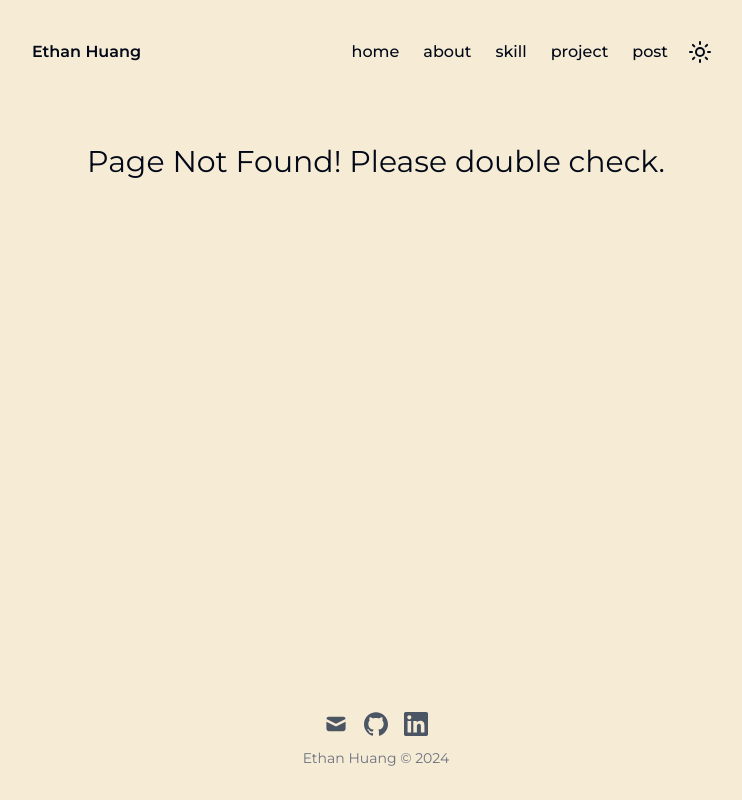
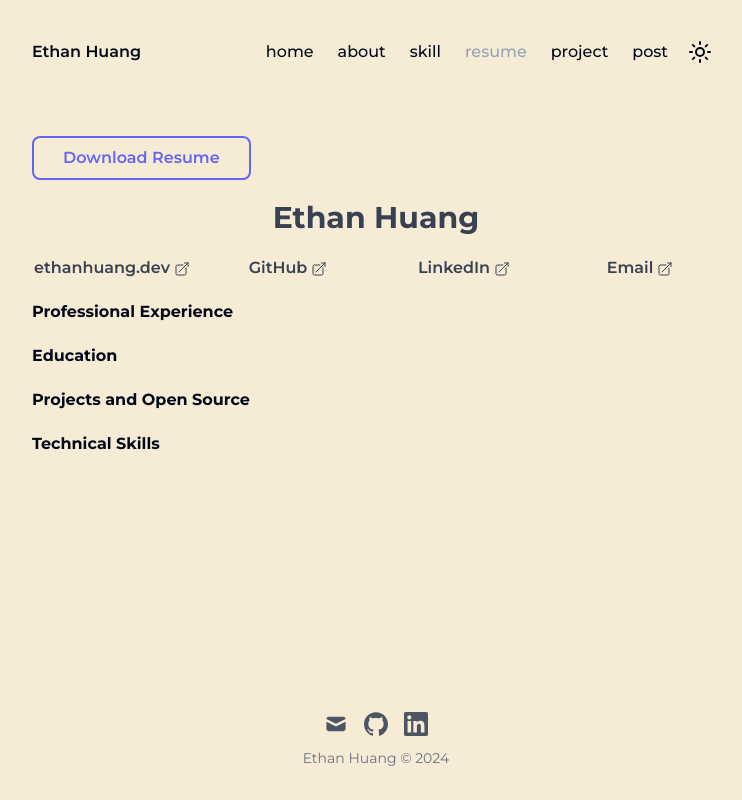
Before and after one commit to ethanh6/ethanhuang.dev, a Next.js app: page /resume in a window 1280 px wide. Before the commit this address had no page. Shown: the whole page, without its empty margins (264-1006 px from the left). Built offline with nearby package versions, Linux system fonts and the light colour scheme.

Commit message:
added resume tab

```diff
--- /dev/null
+++ b/src/app/resume/page.tsx
@@ -0,0 +1,63 @@
+import type { NextPage, Metadata } from 'next';
+import { ArticleJsonLd } from 'next-seo';
+import { siteConfigs } from '@/configs/siteConfigs';
+import CustomLink from '@/components/CustomLink';
+
+export const metadata: Metadata = {
+  title: 'About',
+};
+
+type Props = {};
+
+const Home: NextPage<Props> = () => {
+  return (
+    <article className="prose dark:prose-dark md:prose-lg prose-p:text-lg my-8 space-y-3 transition-colors md:space-y-5">
+      <div className="grid grid-cols-3 gap-4 text-center text-gray-700 dark:text-gray-300">
+        <p className="col-start-1 flex items-center justify-center border-2 border-indigo-500 rounded-lg p-2 text-indigo-500 font-semibold hover:bg-indigo-500 hover:text-white cursor-pointer transition-colors">Download Resume</p>
+      </div>
+      <div className="my-4 grid grid-cols-3 gap-4 text-center text-gray-700 dark:text-gray-300">
+        <p className="flex items-center justify-center text-3xl font-bold col-start-2">Ethan Huang</p>
+      </div>
+      <div className="my-4 grid grid-cols-4 gap-4 text-center text-gray-700 dark:text-gray-300">
+        <CustomLink
+          href="https://ethanhuang.dev"
+          className="hidden font-semibold transition-colors hover:text-slate-400 lg:block"
+        >
+          ethanhuang.dev
+        </CustomLink>
+        <CustomLink
+          href="https://github.com/ethanh6"
+          className="hidden font-semibold transition-colors hover:text-slate-400 lg:block"
+        >
+          GitHub
+        </CustomLink>
+        <CustomLink
+          href="https://www.linkedin.com/in/ethanhuang0606"
+          className="hidden font-semibold transition-colors hover:text-slate-400 lg:block"
+        >
+          LinkedIn
+        </CustomLink>
+        <CustomLink
+          href="mailto:ethanhuangjob@gmail.com"
+          className="hidden font-semibold transition-colors hover:text-slate-400 lg:block"
+        >
+          Email
+        </CustomLink>
+      </div>
+      <div className="">
+        <p className="highlight mb-4">Professional Experience</p>
+      </div>
+      <div className="">
+        <p className="highlight mb-4">Education</p>
+      </div>
+      <div className="">
+        <p className="highlight mb-4">Projects and Open Source</p>
+      </div>
+      <div className="">
+        <p className="highlight mb-4">Technical Skills</p>
+      </div>
+    </article>
+  );
+};
+
+export default Home;
--- a/src/app/skill/page.tsx
+++ b/src/app/skill/page.tsx
@@ -55,7 +55,7 @@ const Home: NextPage<Props> = () => {
               <span className="">Kubernetes (on-prem)</span>
             </li>
             <li>
-              <span className="">Docker</span>
+              <span className="">Docker Compose</span>
             </li>
             <li>
               <span className="">Prometheus</span>
@@ -86,6 +86,9 @@ const Home: NextPage<Props> = () => {
             </li>
             <li>
               <span className="">AWS Route 53</span>
+            </li>
+            <li>
+              <span className="">AWS EC2</span>
             </li>
           </ul>
         </div>
--- a/src/configs/headerConfigs.ts
+++ b/src/configs/headerConfigs.ts
@@ -4,6 +4,7 @@ export const headerConfigs = {
     { href: '/', title: 'home' },
     { href: '/about', title: 'about' },
     { href: '/skill', title: 'skill' },
+    { href: '/resume', title: 'resume' },
     { href: '/project', title: 'project' },
     { href: '/post', title: 'post' },
   ],
```
